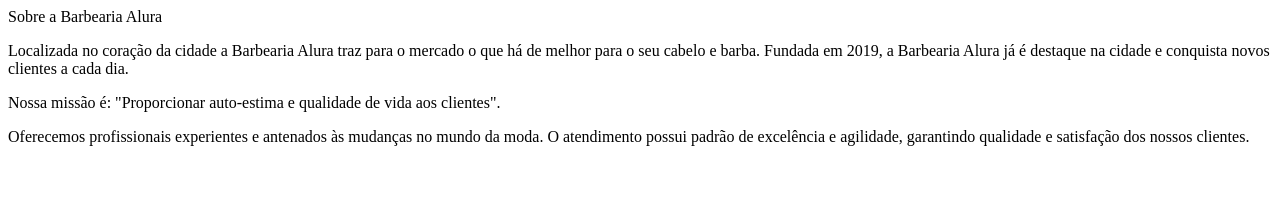
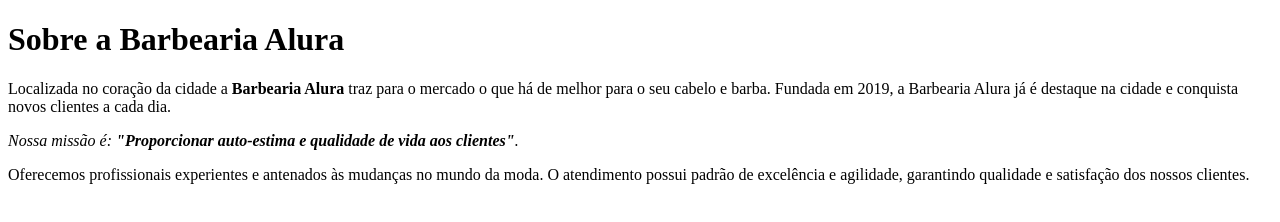
Before and after one commit to manuzoinha/cursohtml, a plain HTML site: page index.html in a window 1280 px wide. Drawn offline with Linux system fonts and the light colour scheme.

Commit message:
Add files via upload

```diff
--- a/index.html
+++ b/index.html
@@ -1,7 +1,10 @@
-<h1></h1>Sobre a Barbearia Alura</h1>
+<!DOCTYPE html>
+<html>
+    <h1>Sobre a Barbearia Alura</h1>
 
-<p></p>Localizada no coração da cidade a Barbearia Alura traz para o mercado o que há de melhor para o seu cabelo e barba. Fundada em 2019, a Barbearia Alura já é destaque na cidade e conquista novos clientes a cada dia.</p>
+    <p>Localizada no coração da cidade a <strong>Barbearia Alura</strong> traz para o mercado o que há de melhor para o seu cabelo e barba. Fundada em 2019, a Barbearia Alura já é destaque na cidade e conquista novos clientes a cada dia.</p>
 
-<p></p>Nossa missão é: "Proporcionar auto-estima e qualidade de vida aos clientes".</p>
+    <p><em>Nossa missão é: <strong>"Proporcionar auto-estima e qualidade de vida aos clientes"</strong>.</em></p>
 
-<p></p>Oferecemos profissionais experientes e antenados às mudanças no mundo da moda. O atendimento possui padrão de excelência e agilidade, garantindo qualidade e satisfação dos nossos clientes.</p>
+    <p>Oferecemos profissionais experientes e antenados às mudanças no mundo da moda. O atendimento possui padrão de excelência e agilidade, garantindo qualidade e satisfação dos nossos clientes.</p>
+</html>
```
